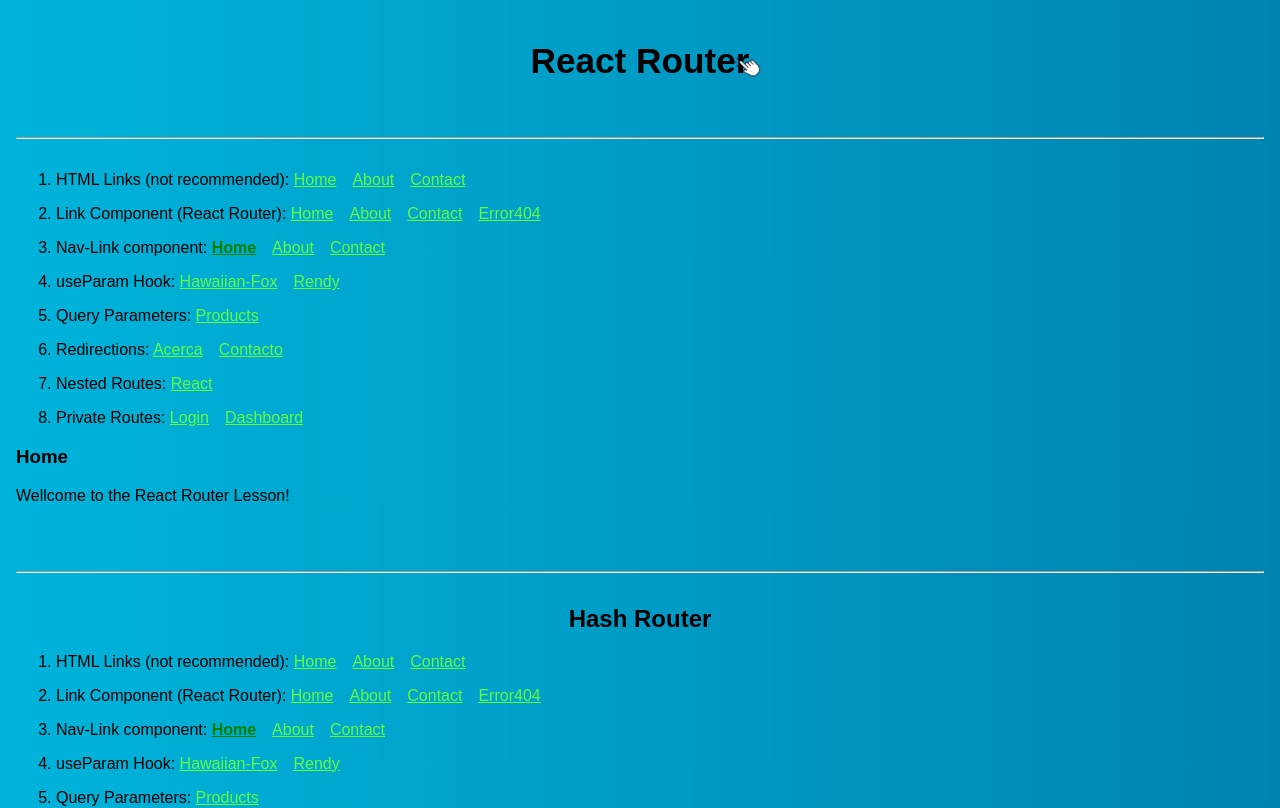
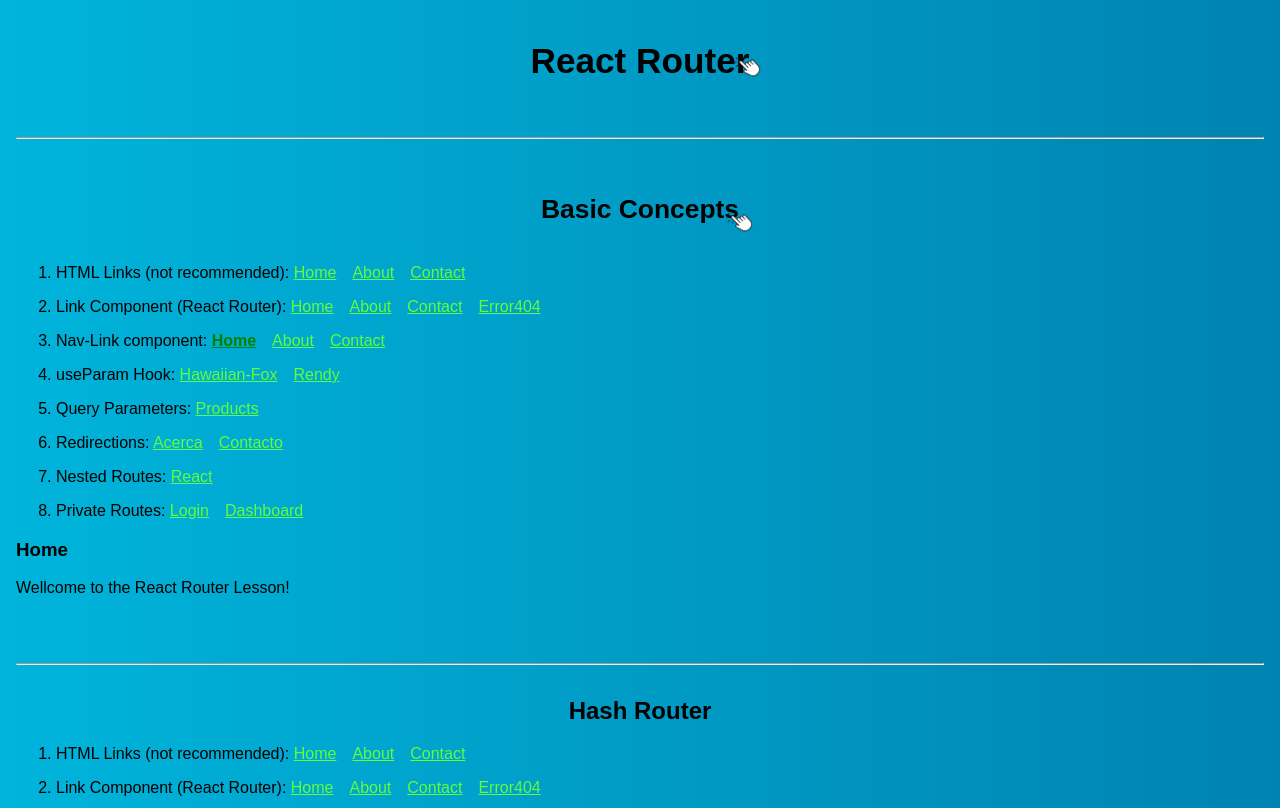
Before and after one commit to reche-git/03-React-Routes, a React (Create React App) app: page / in a window 1280 px wide. Shown: the top 808 px of the page. Built offline with nearby package versions, Linux system fonts and the light colour scheme; no server answers.

Commit message:
Plain modal "basic concepts" + cursorImg

```diff
--- a/src/App.js
+++ b/src/App.js
@@ -2,7 +2,7 @@
 import { CrudApi } from "./components/CrudApi";
 import { SongSearch } from "./components/SongSearch";
 import Modal from "./components/Modal";
-import cursorImg from "./assets/cursor.png";
+import cursorImg from "./assets/cursorImg.png";
 import { useModal } from "./hooks/useModal";
 
 function App() {
--- a/src/components/BasicConcepts.js
+++ b/src/components/BasicConcepts.js
@@ -5,6 +5,7 @@
   Route,
   Switch,
 } from "react-router-dom";
+import { useModal } from "../hooks/useModal";
 import About from "../pages/About";
 import Contact from "../pages/Contact";
 import Dashboard from "../pages/Dashboard";
@@ -15,12 +16,24 @@
 import ReactTopics from "../pages/ReactTopics";
 import User from "../pages/User";
 import MenuConcepts from "./MenuConcepts";
+import Modal from "./Modal";
 import PrivateRoute from "./PrivateRoute";
+import cursorImg from "../assets/cursorImg.png"
 
 const BasicConcepts = () => {
+  const [isOpen, openModal, closeModal] = useModal(false);
 
   return (
     <div>
+      <button className="btnModal" onClick={openModal}>
+        <h2>Basic Concepts</h2>
+        <img className="cursorImg" src={cursorImg} alt="Cursor Click" />
+      </button>
+      <Modal isOpen={isOpen} closeModal={closeModal}>
+        <div className="ExplinationModal">
+          <h3>What is React Router?</h3>
+        </div>
+      </Modal>
       <Router>
         <MenuConcepts />
         <Switch>
@@ -84,6 +97,7 @@
 
 export default BasicConcepts;
 
+//BASIC USAGE POSSIBLE
 // const BasicConcepts = () => {
 //   return (
 //     <div>
```
Also changed, not shown: src/assets/cursorImg.png (renamed from src/assets/cursor.png).
